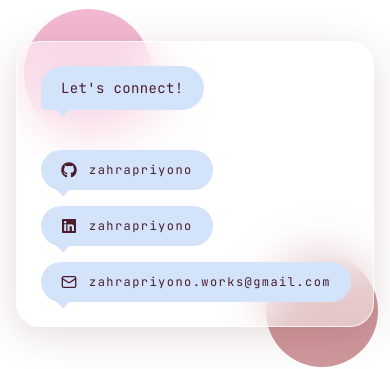
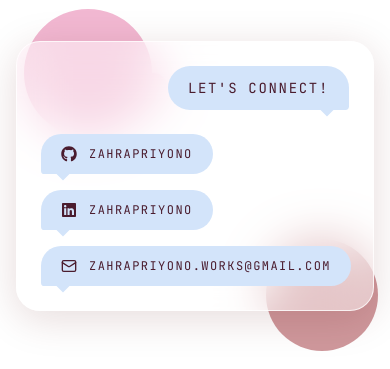
Before and after one commit to zahrapriyono/port-zazuay, a Next.js app: page / in a window 390 px wide. Shown: the part 5847-6216 px from the top of the page. Built offline with nearby package versions, Linux system fonts and the light colour scheme; no server answers; a web font is replaced by a local one.

Commit message:
Restyle the contact page

```diff
--- a/src/components/sections/contact.tsx
+++ b/src/components/sections/contact.tsx
@@ -22,8 +22,6 @@ const SOCIAL_LABELS: Record<string, string> = {
 export function Contact() {
    return (
     <section id="contact" className="section-container text-foreground">
-
-      {/* Heading in bracket style like Experience */}
       <BracketHeading title="CONTACT ME" />
 
       <AnimateOnScroll>
@@ -38,24 +36,23 @@ export function Contact() {
           />
 
           <div className="border-glass-border bg-glass relative rounded-3xl border p-6 shadow-[0_8px_40px_rgba(84,12,13,0.15)] backdrop-blur-xl sm:p-10">
-            <div className="grid grid-cols-1 gap-10 md:grid-cols-2">
+            <div className="flex flex-col gap-6">
 
-              {/* Left — "Let's connect!" bubble, like I'm texting */}
-              <div className="flex flex-col justify-center">
-                <div className="relative inline-block w-fit">
-                  <div className="bg-highlight text-highlight-foreground rounded-3xl rounded-bl-sm px-5 py-3 font-mono text-sm tracking-wide">
+              {/* "Let's connect!" — right side, like incoming message */}
+              <div className="flex justify-end">
+                <div className="relative">
+                  <div className="bg-highlight text-highlight-foreground rounded-3xl rounded-br-sm px-5 py-3 font-mono text-sm tracking-[0.12em] uppercase">
                     Let&apos;s connect!
                   </div>
-                  {/* Tail on bottom-left to look like outgoing message */}
                   <span
                     aria-hidden
-                    className="bg-highlight absolute -bottom-1 left-4 h-3 w-3 rotate-45"
+                    className="bg-highlight absolute -bottom-1 right-4 h-3 w-3 rotate-45"
                   />
                 </div>
               </div>
 
-              {/* Right — social bubbles */}
-              <div className="flex flex-col gap-4">
+              {/* Social links — left side, like your replies */}
+              <div className="flex flex-col gap-4 items-start">
                 {personalInfo.socials.map((social) => {
                   const Icon = SOCIAL_ICONS[social.icon];
                   const label = SOCIAL_LABELS[social.platform] ?? social.platform;
@@ -68,7 +65,7 @@ export function Contact() {
                       target={external ? '_blank' : undefined}
                       rel={external ? 'noopener noreferrer' : undefined}
                       aria-label={social.platform}
-                      className="bg-highlight text-highlight-foreground relative inline-flex w-fit items-center gap-3 rounded-3xl px-5 py-3 font-mono text-xs tracking-[0.12em] transition-opacity hover:opacity-80"
+                      className="bg-highlight text-highlight-foreground relative inline-flex items-center gap-3 rounded-3xl rounded-bl-sm px-5 py-3 font-mono text-xs tracking-[0.12em] uppercase transition-opacity hover:opacity-80"
                     >
                       {Icon && <Icon size={16} />}
                       {label}
```
